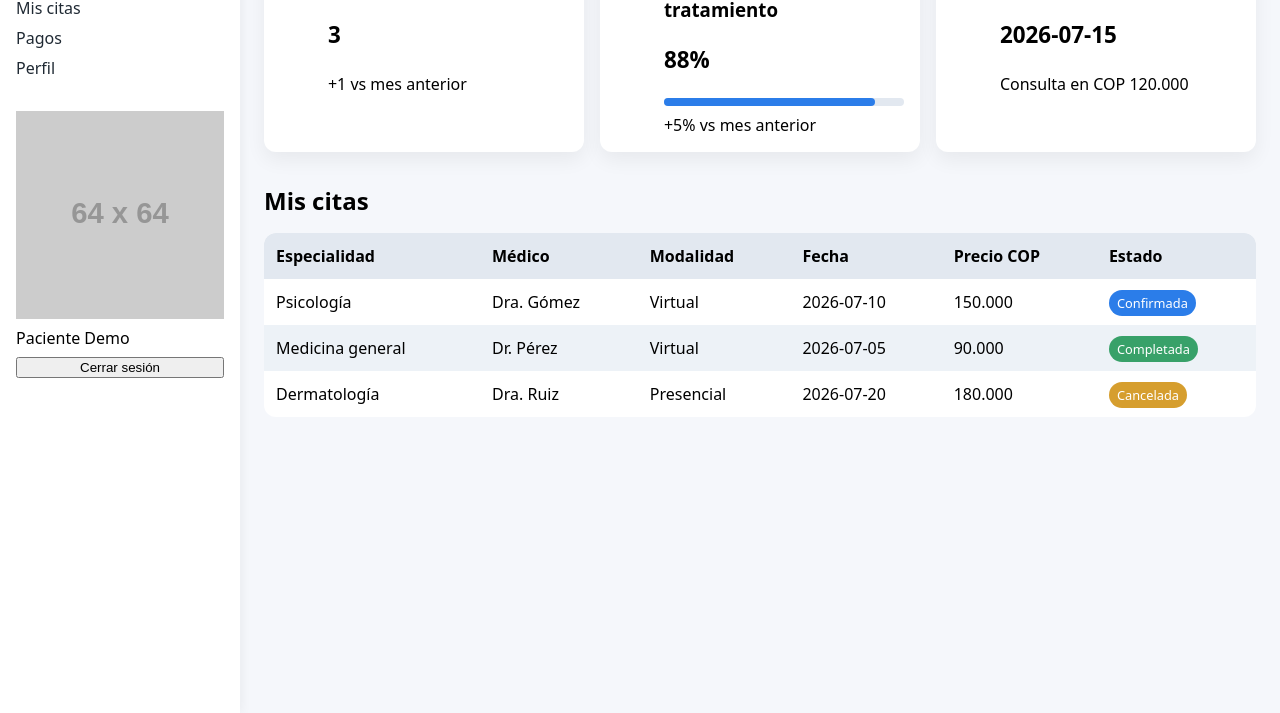
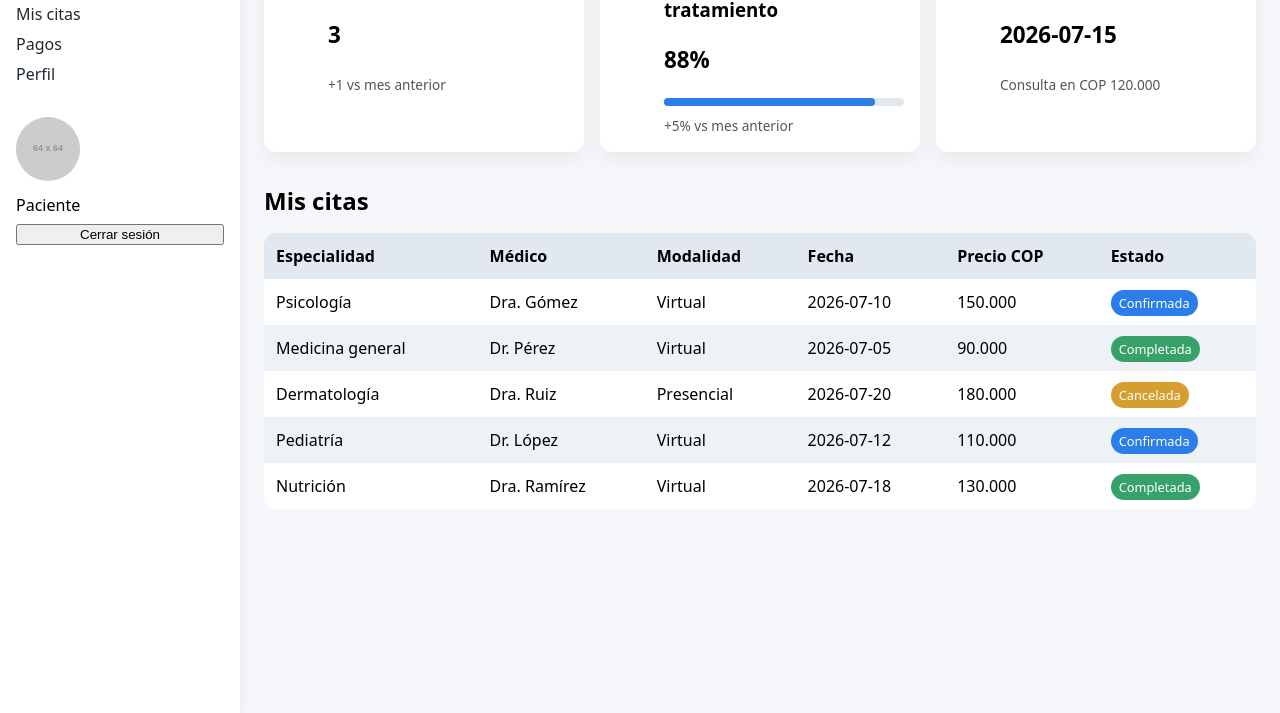
Before and after one commit to recinosvictor2004-ship-it/Landing-page-MediCita, a plain HTML site: page dashboard.html in a window 1280 px wide. Shown: the part 87-800 px from the top of the page. Drawn offline with Linux system fonts and the light colour scheme; placeholder pictures from the web are drawn by us.

Commit message:
feat: :sparkles: cambios en algunas cosas como en la semantica y en el js de el buen funcionamiento de algunas cosas del programa

```diff
--- a/dashboard.css
+++ b/dashboard.css
@@ -17,11 +17,16 @@ body {
   background-color: var(--color-bg);
 }
 
+/* ===========================
+   LAYOUT
+=========================== */
 .layout {
   display: flex;
 }
 
-/* SIDEBAR */
+/* ===========================
+   SIDEBAR
+=========================== */
 .sidebar {
   width: var(--sidebar-width);
   background-color: var(--color-light);
@@ -38,19 +43,24 @@ body {
   transform: translateX(-100%);
 }
 
+/* Logo */
 .sidebar__logo {
   font-weight: 700;
   color: var(--color-primary);
   margin-bottom: 1rem;
+  font-size: 1.3rem;
 }
 
+/* Navegación */
 .sidebar__nav a {
   display: block;
   margin-bottom: 0.5rem;
   text-decoration: none;
   color: var(--color-text);
+  font-weight: 500;
 }
 
+/* Usuario */
 .sidebar__user {
   margin-top: 2rem;
   display: flex;
@@ -58,14 +68,26 @@ body {
   gap: 0.5rem;
 }
 
-/* CONTENT */
+.sidebar__user figure {
+  margin: 0;
+}
+
+.sidebar__user img {
+  border-radius: 50%;
+}
+
+/* ===========================
+   CONTENT
+=========================== */
 .content {
   margin-left: var(--sidebar-width);
   padding: 1.5rem;
   width: 100%;
 }
 
-/* HAMBURGER */
+/* ===========================
+   HAMBURGER BUTTON
+=========================== */
 .hamburger-btn {
   display: none;
   border: none;
@@ -74,9 +96,12 @@ body {
   padding: 0.5rem 0.75rem;
   border-radius: 0.5rem;
   margin-bottom: 1rem;
+  cursor: pointer;
 }
 
-/* KPI CARDS */
+/* ===========================
+   KPI CARDS
+=========================== */
 .kpi-section {
   display: grid;
   grid-template-columns: repeat(auto-fit, minmax(220px, 1fr));
@@ -102,7 +127,14 @@ body {
   font-weight: 700;
 }
 
-/* PROGRESS */
+.kpi-card__delta {
+  font-size: 0.85rem;
+  color: #555;
+}
+
+/* ===========================
+   PROGRESS BAR
+=========================== */
 .progress {
   width: 100%;
   height: 8px;
@@ -117,7 +149,9 @@ body {
   border-radius: 999px;
 }
 
-/* TABLE */
+/* ===========================
+   TABLE
+=========================== */
 .table-section h2 {
   margin-bottom: 1rem;
 }
@@ -144,7 +178,9 @@ body {
   background-color: var(--color-alt-row);
 }
 
-/* BADGES */
+/* ===========================
+   BADGES
+=========================== */
 .badge {
   padding: 0.25rem 0.5rem;
   border-radius: 999px;
@@ -164,7 +200,9 @@ body {
   background-color: #d69e2e;
 }
 
-/* RESPONSIVE */
+/* ===========================
+   RESPONSIVE
+=========================== */
 @media (max-width: 768px) {
   .content {
     margin-left: 0;
--- a/dashboard.html
+++ b/dashboard.html
@@ -5,60 +5,84 @@
   <title>Dashboard paciente - MediCita</title>
   <link rel="stylesheet" href="dashboard.css">
 </head>
+
 <body>
-  <div class="layout">
+
+  <section class="layout">
+
+    <!-- SIDEBAR -->
     <aside class="sidebar">
-      <div class="sidebar__logo">MediCita</div>
+
+      <header class="sidebar__logo">
+        MediCita
+      </header>
+
       <nav class="sidebar__nav">
         <a href="#">Inicio</a>
         <a href="#">Mis citas</a>
         <a href="#">Pagos</a>
         <a href="#">Perfil</a>
       </nav>
-      <div class="sidebar__user">
-        <img src="https://placehold.co/64x64" alt="Avatar">
-        <span>Paciente Demo</span>
-        <button class="btn-logout">Cerrar sesión</button>
-      </div>
+
+      <section class="sidebar__user">
+        <figure>
+          <img src="https://placehold.co/64x64" alt="Avatar">
+        </figure>
+
+        <span id="nombreUsuario">Paciente</span>
+
+        <button class="btn-logout" id="logoutBtn">Cerrar sesión</button>
+      </section>
+
     </aside>
 
+    <!-- CONTENIDO PRINCIPAL -->
     <main class="content">
+
+      <!-- BOTÓN HAMBURGUESA -->
       <button class="hamburger-btn" id="hamburgerBtn">≡</button>
 
+      <!-- KPI CARDS -->
       <section class="kpi-section">
-        <div class="kpi-card">
-          <div class="kpi-card__icon">📅</div>
-          <div class="kpi-card__body">
+
+        <article class="kpi-card">
+          <span class="kpi-card__icon">📅</span>
+          <section class="kpi-card__body">
             <h3>Citas activas</h3>
             <p class="kpi-card__value">3</p>
-            <span class="kpi-card__delta">+1 vs mes anterior</span>
-          </div>
-        </div>
+            <small class="kpi-card__delta">+1 vs mes anterior</small>
+          </section>
+        </article>
 
-        <div class="kpi-card">
-          <div class="kpi-card__icon">✅</div>
-          <div class="kpi-card__body">
+        <article class="kpi-card">
+          <span class="kpi-card__icon">✅</span>
+          <section class="kpi-card__body">
             <h3>Adherencia al tratamiento</h3>
             <p class="kpi-card__value">88%</p>
+
             <div class="progress">
               <div class="progress__bar" style="width: 88%;"></div>
             </div>
-            <span class="kpi-card__delta">+5% vs mes anterior</span>
-          </div>
-        </div>
 
-        <div class="kpi-card">
-          <div class="kpi-card__icon">💳</div>
-          <div class="kpi-card__body">
+            <small class="kpi-card__delta">+5% vs mes anterior</small>
+          </section>
+        </article>
+
+        <article class="kpi-card">
+          <span class="kpi-card__icon">💳</span>
+          <section class="kpi-card__body">
             <h3>Próximo pago</h3>
             <p class="kpi-card__value">2026-07-15</p>
-            <span class="kpi-card__delta">Consulta en COP 120.000</span>
-          </div>
-        </div>
+            <small class="kpi-card__delta">Consulta en COP 120.000</small>
+          </section>
+        </article>
+
       </section>
 
+      <!-- TABLA DE CITAS -->
       <section class="table-section">
         <h2>Mis citas</h2>
+
         <table class="appointments-table">
           <thead>
             <tr>
@@ -70,7 +94,9 @@
               <th>Estado</th>
             </tr>
           </thead>
+
           <tbody>
+
             <tr>
               <td>Psicología</td>
               <td class="col-doctor">Dra. Gómez</td>
@@ -79,6 +105,7 @@
               <td>150.000</td>
               <td><span class="badge badge--confirmed">Confirmada</span></td>
             </tr>
+
             <tr class="row-alt">
               <td>Medicina general</td>
               <td class="col-doctor">Dr. Pérez</td>
@@ -87,6 +114,7 @@
               <td>90.000</td>
               <td><span class="badge badge--completed">Completada</span></td>
             </tr>
+
             <tr>
               <td>Dermatología</td>
               <td class="col-doctor">Dra. Ruiz</td>
@@ -95,12 +123,32 @@
               <td>180.000</td>
               <td><span class="badge badge--cancelled">Cancelada</span></td>
             </tr>
-            <!-- agrega más filas de ejemplo si quieres -->
+
+            <tr class="row-alt">
+              <td>Pediatría</td>
+              <td class="col-doctor">Dr. López</td>
+              <td>Virtual</td>
+              <td class="col-date">2026-07-12</td>
+              <td>110.000</td>
+              <td><span class="badge badge--confirmed">Confirmada</span></td>
+            </tr>
+
+            <tr>
+              <td>Nutrición</td>
+              <td class="col-doctor">Dra. Ramírez</td>
+              <td>Virtual</td>
+              <td class="col-date">2026-07-18</td>
+              <td>130.000</td>
+              <td><span class="badge badge--completed">Completada</span></td>
+            </tr>
+
           </tbody>
         </table>
       </section>
+
     </main>
-  </div>
+
+  </section>
 
   <script src="dashboard.js"></script>
 </body>
--- a/dashboard.js
+++ b/dashboard.js
@@ -1,28 +1,48 @@
-document.addEventListener('DOMContentLoaded', () => {
-  const sidebar = document.querySelector('.sidebar');
-  const hamburgerBtn = document.getElementById('hamburgerBtn');
+// PROMPT: Sidebar hamburguesa + usuario desde localStorage
+// - Mostrar nombre del usuario registrado
+// - Sidebar colapsable con transición
+// - Botón hamburguesa ≡ / X
+// - Cerrar sesión limpia localStorage y vuelve a la landing
+
+document.addEventListener("DOMContentLoaded", () => {
+  const sidebar = document.querySelector(".sidebar");
+  const hamburgerBtn = document.getElementById("hamburgerBtn");
+  const nombreUsuarioSpan = document.getElementById("nombreUsuario");
+  const logoutBtn = document.getElementById("logoutBtn");
+
+  // Cargar usuario desde localStorage
+  const usuarioStr = localStorage.getItem("medicitaUsuario");
+  if (usuarioStr) {
+    const usuario = JSON.parse(usuarioStr);
+    nombreUsuarioSpan.textContent = usuario.nombre;
+  }
 
   let isOpen = false;
 
   function toggleSidebar() {
     isOpen = !isOpen;
     if (isOpen) {
-      sidebar.classList.add('sidebar--visible');
-      hamburgerBtn.textContent = 'X';
+      sidebar.classList.add("sidebar--visible");
+      hamburgerBtn.textContent = "X";
     } else {
-      sidebar.classList.remove('sidebar--visible');
-      hamburgerBtn.textContent = '≡';
+      sidebar.classList.remove("sidebar--visible");
+      hamburgerBtn.textContent = "≡";
     }
   }
 
-  hamburgerBtn.addEventListener('click', (e) => {
+  hamburgerBtn.addEventListener("click", (e) => {
     e.stopPropagation();
     toggleSidebar();
   });
 
-  document.addEventListener('click', (e) => {
+  document.addEventListener("click", (e) => {
     if (!sidebar.contains(e.target) && isOpen) {
       toggleSidebar();
     }
   });
+
+  logoutBtn.addEventListener("click", () => {
+    localStorage.removeItem("medicitaUsuario");
+    window.location.href = "index.html";
+  });
 });
```
